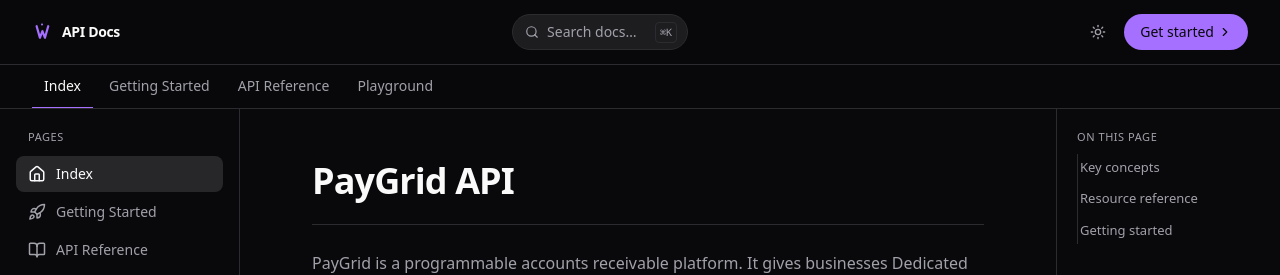
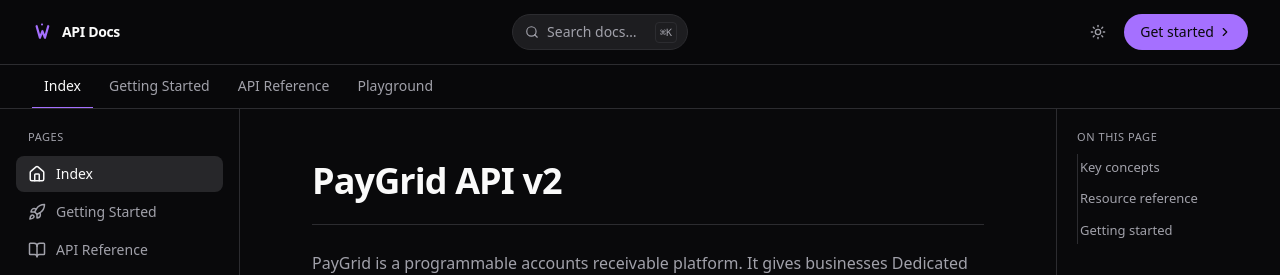
Before and after one commit to Daviduche03/paygrid-docs, a React (Vite) app: page /docs/index in a window 1280 px wide. Shown: the top 275 px of the page. Built offline with nearby package versions, Linux system fonts and the light colour scheme.

Commit message:
docs: update src/docs/index.mdx

```diff
--- a/src/docs/index.mdx
+++ b/src/docs/index.mdx
@@ -1,4 +1,4 @@
-# PayGrid API
+# PayGrid API v2
 
 PayGrid is a programmable accounts receivable platform. It gives businesses
 Dedicated Virtual Accounts (DVAs) so inbound bank transfers can be automatically
```
